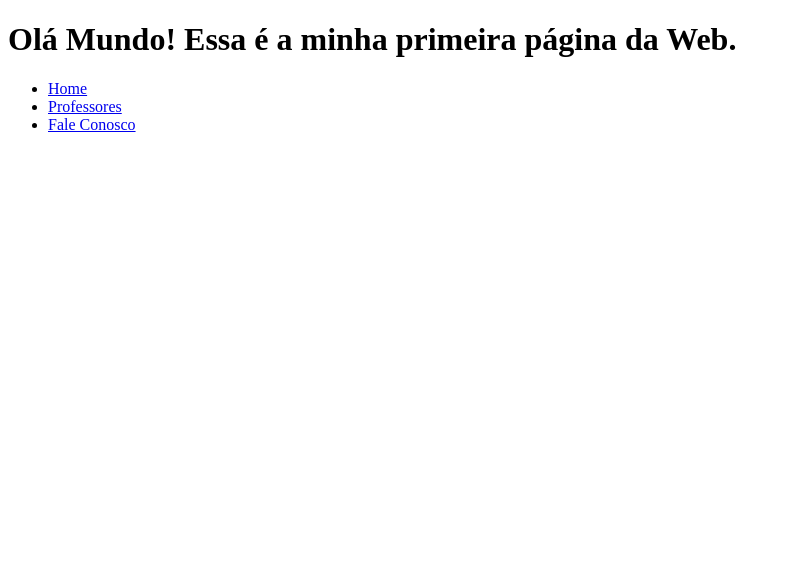
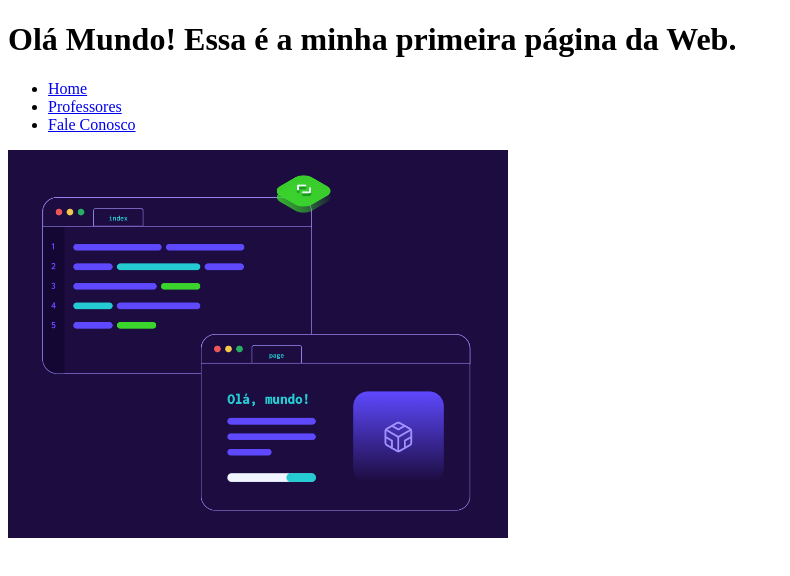
Before and after one commit to ramorimti/devaria-aulaHTML-2021, a plain HTML site: page index.html in a window 1280 px wide. Shown: the whole page, without its empty margins (0-790 px from the left). Drawn offline with Linux system fonts and the light colour scheme.

Commit message:
criação da Main

```diff
--- a/index.html
+++ b/index.html
@@ -15,5 +15,10 @@
                  </ul>
              </nav>
          </header>
+         <main>
+             <section>
+                <img src="fotos/fotohome.png" width="500" alt="Devaria - Olá Mundo!">
+             </section>
+         </main>
      </body>
 </html>
```
Also changed, not shown: fotos/fotohome.png (added), fotos/fotoprofessores.png (added).
